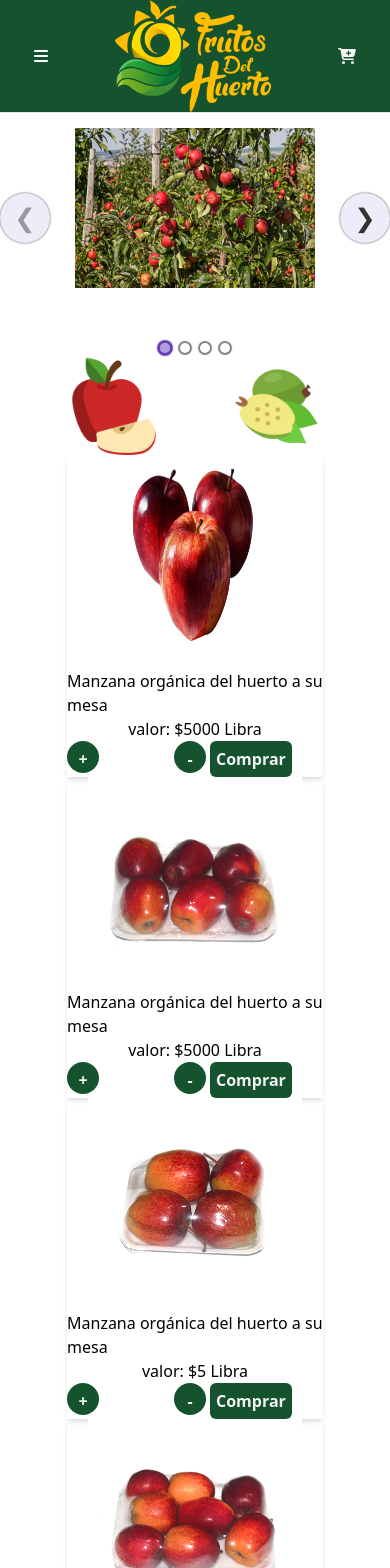
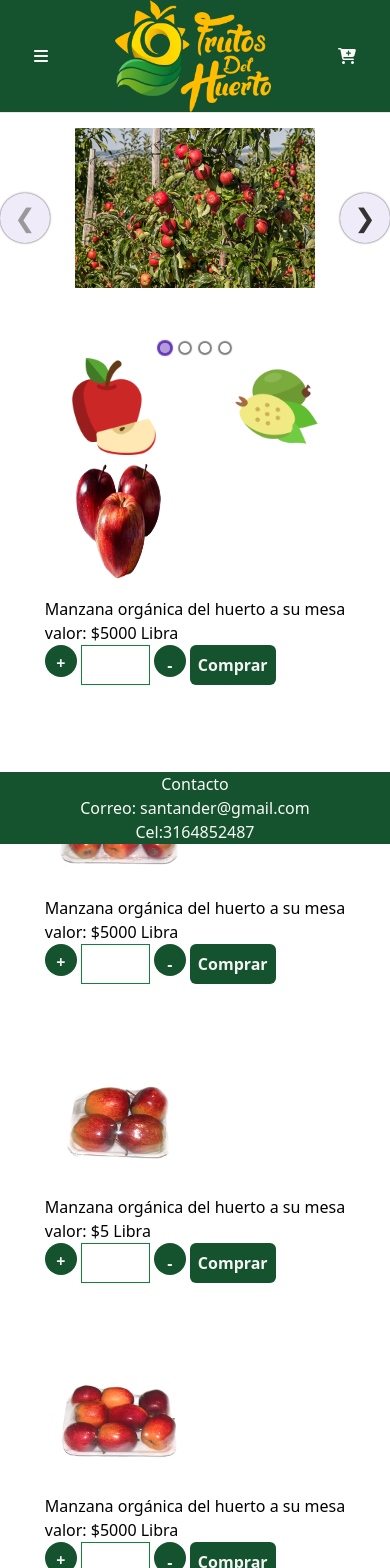
Before and after one commit to doralysantander/Proyecto-Ecommerce, a React (Create React App) app: page / in a window 390 px wide. Shown: the top 1568 px of the page. Built offline with nearby package versions, Linux system fonts and the light colour scheme; grey boxes are pictures that could not be loaded.

Commit message:
Agregando lista de productos responsive -productlist y card

```diff
--- a/src/App.js
+++ b/src/App.js
@@ -5,6 +5,8 @@ import Footer from './components/footer/Footer';
 import Carrusel from './components/carrusel/Carrusel';
 import Products from './components/products/Products';
 import Productslist from './components/products/Productslist';
+//import Apple from './components/products/Apple';
+
 //import Carousel from 'react-elastic-carousel';
 //import {Route} from 'react-router-dom';
 
@@ -14,7 +16,7 @@ function App() {
      <Navbar />
      <Carrusel/>
     <Products />
-    <Productslist />
+     <Productslist />
      <Footer />
     </>
   );
--- a/src/components/footer/Footer.jsx
+++ b/src/components/footer/Footer.jsx
@@ -2,7 +2,7 @@ import React from 'react'
 
 const Footer = () => {
   return (
-    <div className=" flex flex-col justify-center items-center  bg-green-900 text-stone-50">
+    <div className=" flex flex-col justify-center items-center absolute sticky bottom-0 w-full bg-green-900 text-stone-50">
         <span>Contacto</span>
         <span>Correo: santander@gmail.com</span>
         <span>Cel:3164852487</span>
--- /dev/null
+++ b/src/components/products/Apple.jsx
@@ -0,0 +1,55 @@
+import React from 'react'
+import trayapple7 from '../../assets/products/apples/four-apples.png'
+
+const Apple = () => {
+  return (
+
+       <div className="container">
+           <div className=" grid  grid-cols-1 md:grid-cols-2 lg:grid-cols-3 gap-4">
+
+                <div className="w-4/5 h-4/5 text-center bg-blue-200">
+                 <img
+                 src={trayapple7}
+                 alt="apple"
+                 className="w-40 h-40 flex justify-center items-center"
+                 />
+                 <p >Manzana orgánica del huerto a su mesa</p>
+                 <p>valor:5.000</p>
+                 <div className="flex gap-4 justify-center">
+                    <bottom className="bg-green-900 w-6 h-6 rounded-xl">+</bottom>
+                    <input type="text" size="1"></input>
+                    <bottom className="bg-green-900 w-6 h-6 rounded-xl">-</bottom>
+                    <bottom className="bg-green-900  px-2 py-2  rounded-md">Comprar</bottom>
+                 </div>
+                 </div>
+
+                <div className="bg-blue-300">
+
+                <div className="w-4/5 h-4/5 text-center bg-blue-200">
+                 <img
+                 src={trayapple7}
+                 alt="apple"
+                 className="w-40 h-40 flex justify-center items-center"
+                 />
+                 <p >Manzana orgánica del huerto a su mesa</p>
+                 <p>valor:5.000</p>
+                 <div className="flex gap-4 justify-center">
+                    <bottom className="bg-green-900 w-6 h-6 rounded-xl">+</bottom>
+                    <input type="text" size="1"></input>
+                    <bottom className="bg-green-900 w-6 h-6 rounded-xl">-</bottom>
+                    <bottom className="bg-green-900  px-2 py-2  rounded-md">Comprar</bottom>
+                 </div>
+                 </div>
+
+                </div>
+                <div className="bg-blue-400">C </div>
+                <div className="bg-blue-500">D </div>
+           </div>
+
+       </div>
+
+
+  )
+}
+
+export default Apple
--- a/src/components/products/Card.jsx
+++ b/src/components/products/Card.jsx
@@ -1,31 +1,33 @@
 
 import React from 'react'
-/*
+
 const Card = (props) => {
   return (
-    <div className="grid grid-cols">
-       <img src={props.image} alt={props.img} className="w-3/6 h-3/6 overflow-hidden aspect-square"  />
+
+      <div className="">
+        <img src={props.image} alt={props.img} className="w-3/6 h-3/6 overflow-hidden aspect-square" />
         <p>{props.description}</p>
         <span>valor: ${props.price} Libra</span>
-        <div >
+        <div className="flex  gap-y-1 gap-x-1">
           <button className="bg-green-900 px-1.5 py-1.5 w-8 h-8 text-center rounded-2xl text-zinc-100 font-bold">
             +
-              </button>
-              <input type="text" size="1" className="border-green-700 px-1.5 py-1.5 text-zinc-900 font-bold"/>
-              <button className="bg-green-900 px-1.5 py-1.5 w-8 h-8 text-center rounded-2xl text-zinc-100 font-bold">
+          </button >
+          <input type="text" size="1" className=" border border-green-700 px-1.5 py-1.5 text-zinc-900 font-bold" />
+          <button className="bg-green-900 px-2 py-2 w-8 h-8 text-center rounded-2xl text-zinc-100 font-bold">
             -
           </button>
-              <button className="bg-green-900 px-1.5 py-1.5 rounded-md text-zinc-100 font-bold" >
+          <button className="bg-green-900 px-2 py-2 rounded-md text-zinc-100 font-bold" >
             Comprar
           </button>
         </div>
       </div>
 
 
+
   )
-}*/
+}
 
-const Card = (props) => {
+/*const Card = (props) => {
   return (
     <div className="flex justify-center items-center">
     <div className="w-64 w-64 shadow-md flex flex-col ">
@@ -52,25 +54,6 @@ const Card = (props) => {
 
 
     </div>
-  )
 }
-
+*/
 export default Card
-
-/*
-
-import React from 'react'
-
-const Card = (props) => {
-  return (
-    <div className='Card'>
-        <picture className='Character-image'><img src={props.image} alt={props.name} /></picture>
-        <h3 className='Name'>{props.name}</h3>
-        <span className='House'>{props.house}</span>
-        <span>{props.colorPelo}</span>
-    </div>
-  )
-}
-
-export default Card
-*/
--- a/src/components/products/Productslist.jsx
+++ b/src/components/products/Productslist.jsx
@@ -9,6 +9,8 @@ import trayapple4 from '../../assets/products/apples/eight-apples.png'
 import trayapple5 from '../../assets/products/apples/five-apples.png'
 import trayapple6 from '../../assets/products/apples/five-apples-diferent.png'
 import trayapple7 from '../../assets/products/apples/four-apples.png'
+//import trayapple8 from '../../assets/products/apples/aaa.png'
+
 
 
 //Feijoas
@@ -113,12 +115,15 @@ const Productslist = () => {
 
 
 
+
     ]
   return (
-    <div>
+    <div className="w-full h-5/6  gap-4 grid sm:grid-cols-1 justify-center md:grid-cols-2 lg:grid-cols-3 rounded-lg">
+
       {
          apples.map(apple=>(<Card description={apple.description} image={apple.image} price={apple.price}></Card>))
       }
+
 
     </div>
   )
```
Also changed, not shown: src/assets/products/apples/aaa.png (added). Lines whose indentation alone changed are shown as unchanged.
